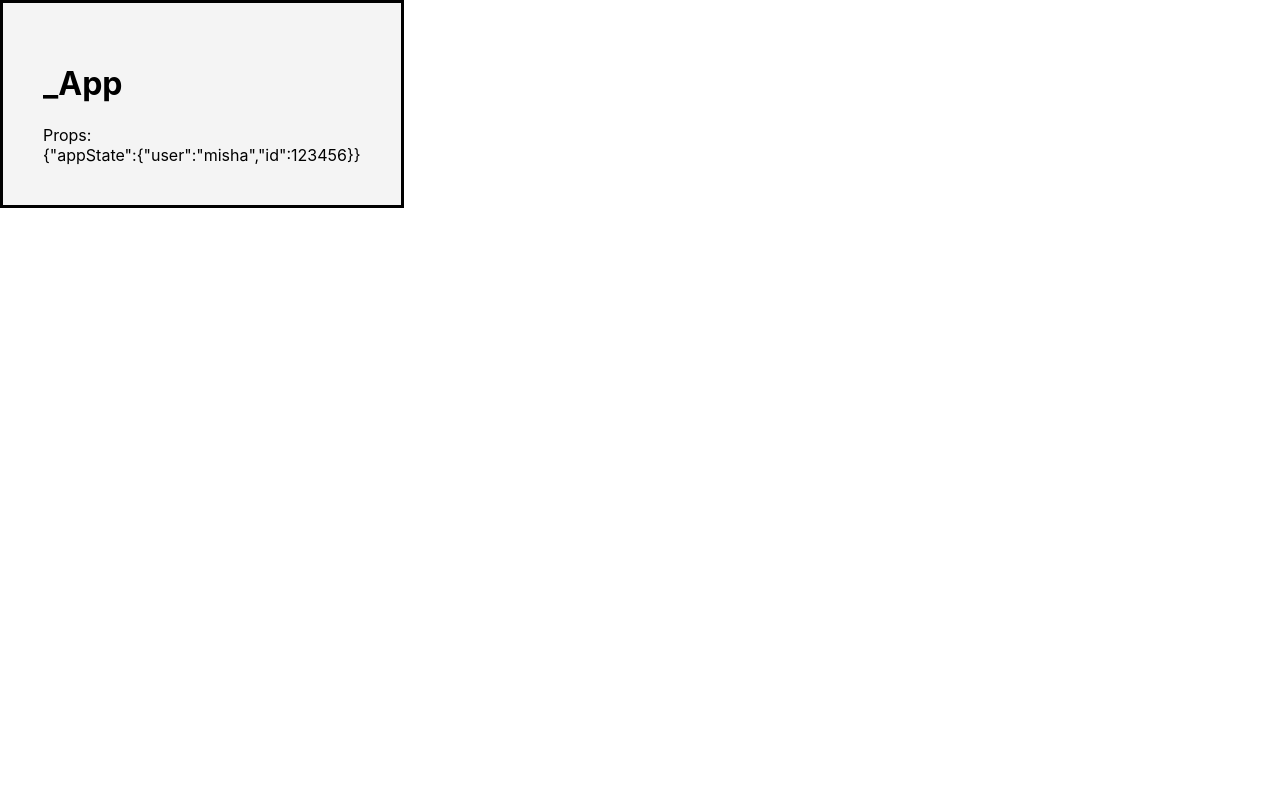
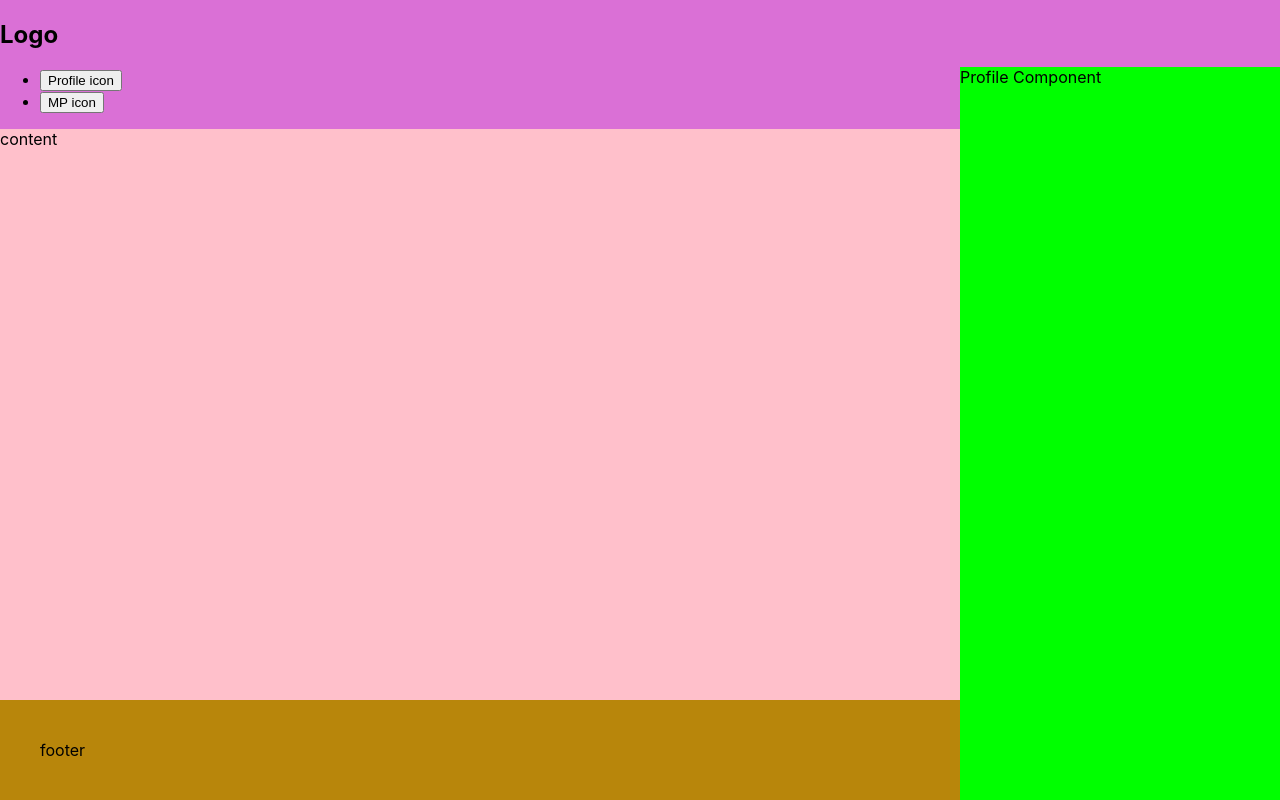
Before and after one commit to Soulfull/playground, a React (Create React App) app: page / in a window 1280 px wide. Built offline with nearby package versions, Linux system fonts and the light colour scheme.

Commit message:
dev sidebar

```diff
--- a/src/App.js
+++ b/src/App.js
@@ -1,15 +1,19 @@
 import React, { Component } from 'react';
 import logo from './logo.svg';
 import './App.css';
+import Layout from './components/Layout/Layout.jsx';
+import PlatformTools from './components/PlatformTools/PlatformTools.jsx';
+import Header from './components/Header/Header.jsx';
 
 class App extends Component {
   render() {
     return (
-      <div className="component">
-        <h1>{App.displayName || App.name}</h1>
-        <div>Props:</div>
-        {JSON.stringify(this.props)}
-      </div>
+      <Layout
+        header={() => <Header />}
+        content="content"
+        sidebar={() => <PlatformTools />}
+        footer="footer"
+      />
     );
   }
 }
--- /dev/null
+++ b/src/components/Header/Header.jsx
@@ -0,0 +1,15 @@
+import React, { Component } from 'react';
+
+class Header extends Component {
+  render() {
+    console.log('render header');
+    return (
+      <div className="header">
+        <h2>Logo</h2>
+        <div id="sidebar-menu-container" />
+      </div>
+    );
+  }
+}
+
+export default Header;
--- /dev/null
+++ b/src/components/Layout/Layout.css
@@ -0,0 +1,43 @@
+html, body, #root
+{
+    width: 100%;
+    height: 100%;
+
+    margin: 0;
+    padding: 0;
+}
+
+.layout {
+  height: 100%;
+  display: flex;
+  flex-direction: column;
+}
+
+.layout__header {
+  background: orchid
+}
+
+.layout__body {
+  display: flex;
+  flex: 1;
+}
+
+.layout__content {
+  flex-grow: 1;
+  background: pink;
+}
+
+.layout__sidebar {
+  position: fixed;
+  top: 67px;
+  right: 0;
+  bottom: 0;
+  z-index: 1;
+  background: lime;
+  width: 320px;
+}
+
+.layout__footer {
+  padding: 40px;
+  background: darkgoldenrod;
+}
--- /dev/null
+++ b/src/components/Layout/Layout.jsx
@@ -0,0 +1,21 @@
+import React from 'react';
+
+// styles
+import './Layout.css';
+
+const Layout = ({ header, content, sidebar, footer }) => {
+  return (
+    <div className="layout">
+      <div className="layout__header">{ header() }</div>
+      <div className="layout__body">
+        <div className="layout__content">{ content }</div>
+        <aside className="layout__sidebar sidebar">
+         {sidebar()}
+        </aside>
+      </div>
+      <footer className="layout__footer">{ footer }</footer>
+    </div>
+  );
+}
+
+export default Layout;
--- /dev/null
+++ b/src/components/PlatformTools/PlatformTools.jsx
@@ -0,0 +1,35 @@
+import React, { Component } from 'react';
+import { createPortal } from 'react-dom';
+import { observer } from 'mobx-react';
+
+// inject data (pseudo connector)
+import { platformToolsStore } from '../../state/platformToolsState.js';
+import ToolsMenu from '../ToolsMenu/ToolsMenu.jsx';
+
+
+const PortedMenu = (props) => (
+  createPortal(<ToolsMenu {...props} />, document.getElementById('sidebar-menu-container'))
+)
+
+class PlatformTools extends Component {
+  state = {
+    renderMenu: false,
+  }
+
+  componentDidMount() {
+    this.setState({
+      renderMenu: true,
+    })
+  }
+
+  render() {
+    return (
+      <div className="platform-tools">
+        {this.state.renderMenu ? <PortedMenu store={platformToolsStore} /> : null}
+        <div className="platform-tools__content">{platformToolsStore.selected.component}</div>
+      </div>
+    );
+  }
+}
+
+export default observer(PlatformTools);
--- /dev/null
+++ b/src/components/ToolsMenu/ToolsMenu.jsx
@@ -0,0 +1,20 @@
+import React from 'react';
+
+const ToolsMenu = ({ store}) => {
+  return (
+    <ul className="tools-menu">
+      {
+        store.items.map(item => {
+          return (
+            <li className="tools-menu__item" key={item.id}>
+            <button onClick={() => store.selectItem(item.id)}>{item.icon}</button>
+          </li>
+          )
+        }
+        )
+      }
+    </ul>
+  );
+}
+
+export default ToolsMenu;
--- /dev/null
+++ b/src/state/platformToolsState.js
@@ -0,0 +1,38 @@
+import { observable, computed } from "mobx";
+
+export const platformToolsState = [
+  {
+    id: 'profile',
+    component: 'Profile Component',
+    icon: 'Profile icon',
+    title: 'Profile',
+  }
+];
+
+class PlatformToolsStore {
+  items = observable([
+    {
+      id: 'profile',
+      component: 'Profile Component',
+      icon: 'Profile icon',
+      title: 'Profile',
+      selected: true,
+    },
+    {
+      id: 'market place',
+      component: 'Market Place Component',
+      icon: 'MP icon',
+      title: 'Market Place',
+      selected: false,
+    }
+  ]);
+
+  selectItem(id) {
+    debugger;
+    this.selected = this.items.find(item => item.id === id);
+  }
+
+  selected = observable(this.items.find(item => item.selected));
+}
+
+export const platformToolsStore = new PlatformToolsStore();
```
